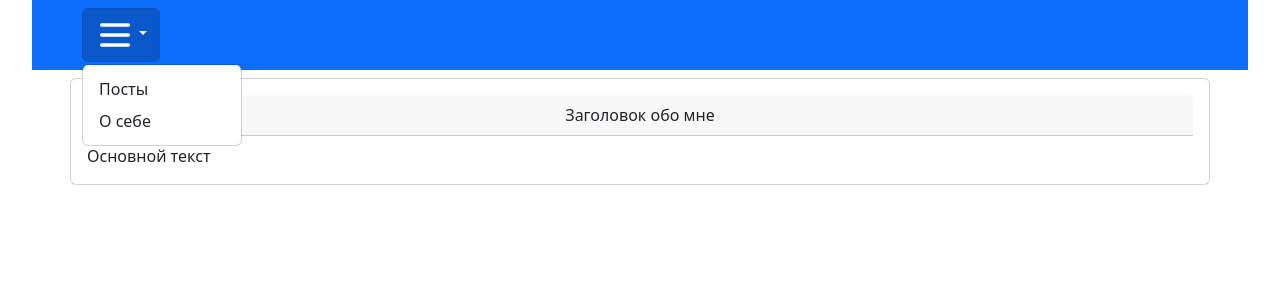
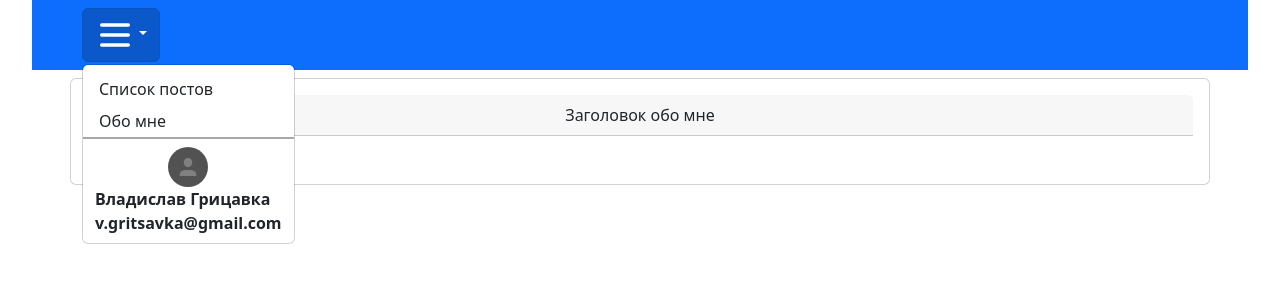
Before and after one commit to jagerred/mitraSoft, a React (Vite) app: page /about in a window 1280 px wide. Both pictures are taken after a click on the button 121 px from the left and 35 px from the top of the page. Shown: the top 300 px of the page. Built offline with nearby package versions, Linux system fonts and the light colour scheme.

Commit message:
добавил имя, email, аватар в навигацию

```diff
--- a/src/components/Avatar/Avatar.jsx
+++ b/src/components/Avatar/Avatar.jsx
@@ -1,4 +1,6 @@
 import avatar from '../../assets/avatar.svg';
-const AvatarIcon = () => <img src={avatar} alt='user avatar' />;
+const AvatarIcon = ({ className }) => (
+	<img src={avatar} className={className} alt='user avatar' />
+);
 
 export default AvatarIcon;
--- a/src/components/Navigation/Navigation.jsx
+++ b/src/components/Navigation/Navigation.jsx
@@ -1,6 +1,7 @@
 import { Container, Dropdown, Navbar } from 'react-bootstrap';
 import { Link } from 'react-router-dom';
 import BurgerIcon from '../BurgerIcon/BurgerIcon';
+import AvatarIcon from '../Avatar/Avatar';
 
 const Navigation = () => (
 	<Navbar bg='primary' variant='dark' className='mb-2'>
@@ -11,11 +12,16 @@ const Navigation = () => (
 				</Dropdown.Toggle>
 				<Dropdown.Menu>
 					<Dropdown.Item as={Link} to='/'>
-						Посты
+						Список постов
 					</Dropdown.Item>
 					<Dropdown.Item as={Link} to='/about'>
-						О себе
+						Обо мне
 					</Dropdown.Item>
+					<Container className='myInfo fw-semibold pt-2'>
+						<AvatarIcon className='myInfoAvatar' />
+						<span>Владислав Грицавка</span>
+						<span>v.gritsavka@gmail.com</span>
+					</Container>
 				</Dropdown.Menu>
 			</Dropdown>
 		</Container>
--- a/src/index.css
+++ b/src/index.css
@@ -28,3 +28,16 @@ html {
 	width: 100%;
 	height: 30vh;
 }
+.myInfo {
+	display: flex;
+	flex-direction: column;
+	border-top: 2px solid rgb(168, 168, 168);
+}
+.myInfoAvatar {
+	height: 40px;
+	margin: 0 auto;
+	display: block;
+	background-color: #525252;
+	border-radius: 100%;
+	padding: 0.5rem;
+}
```
